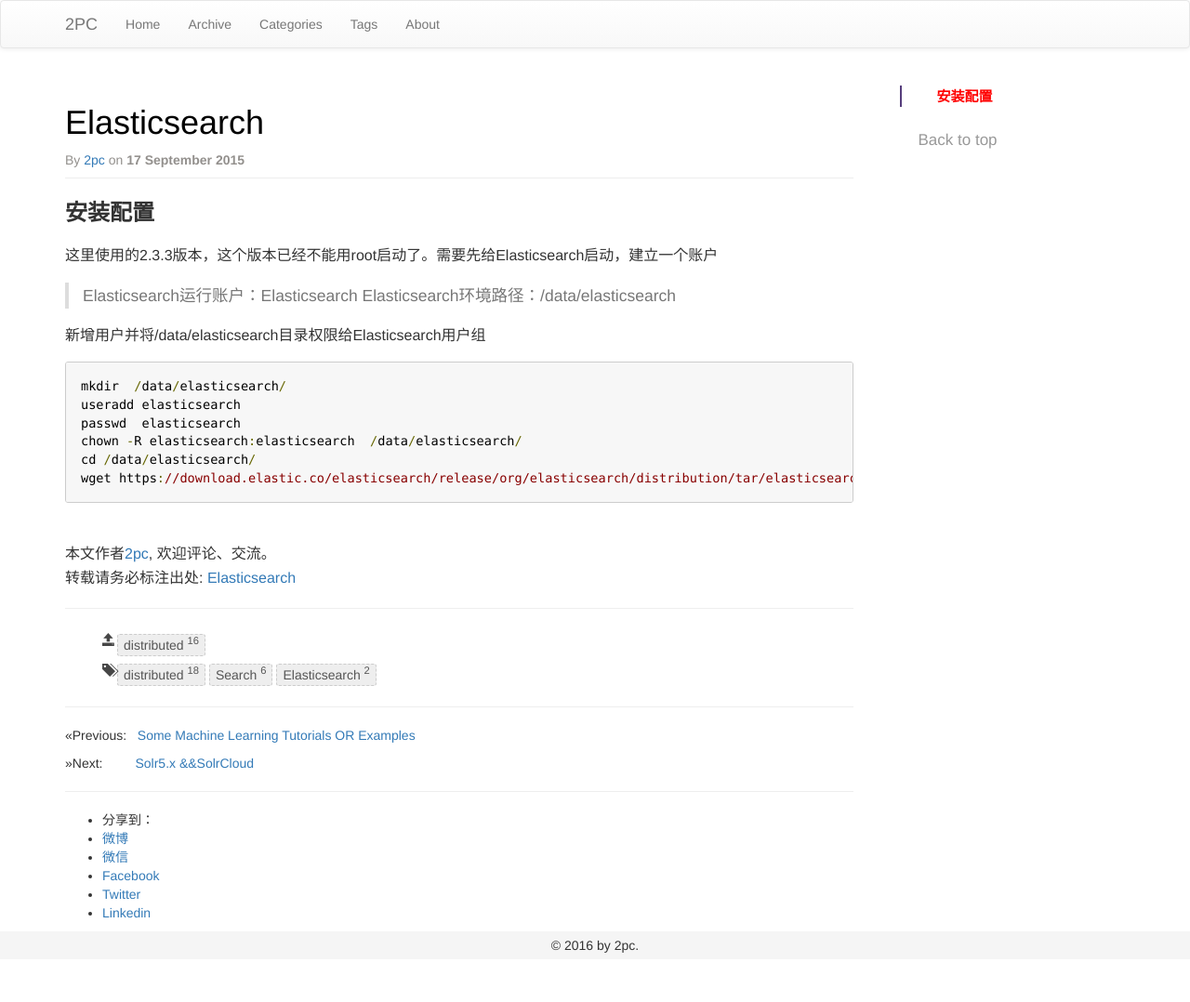
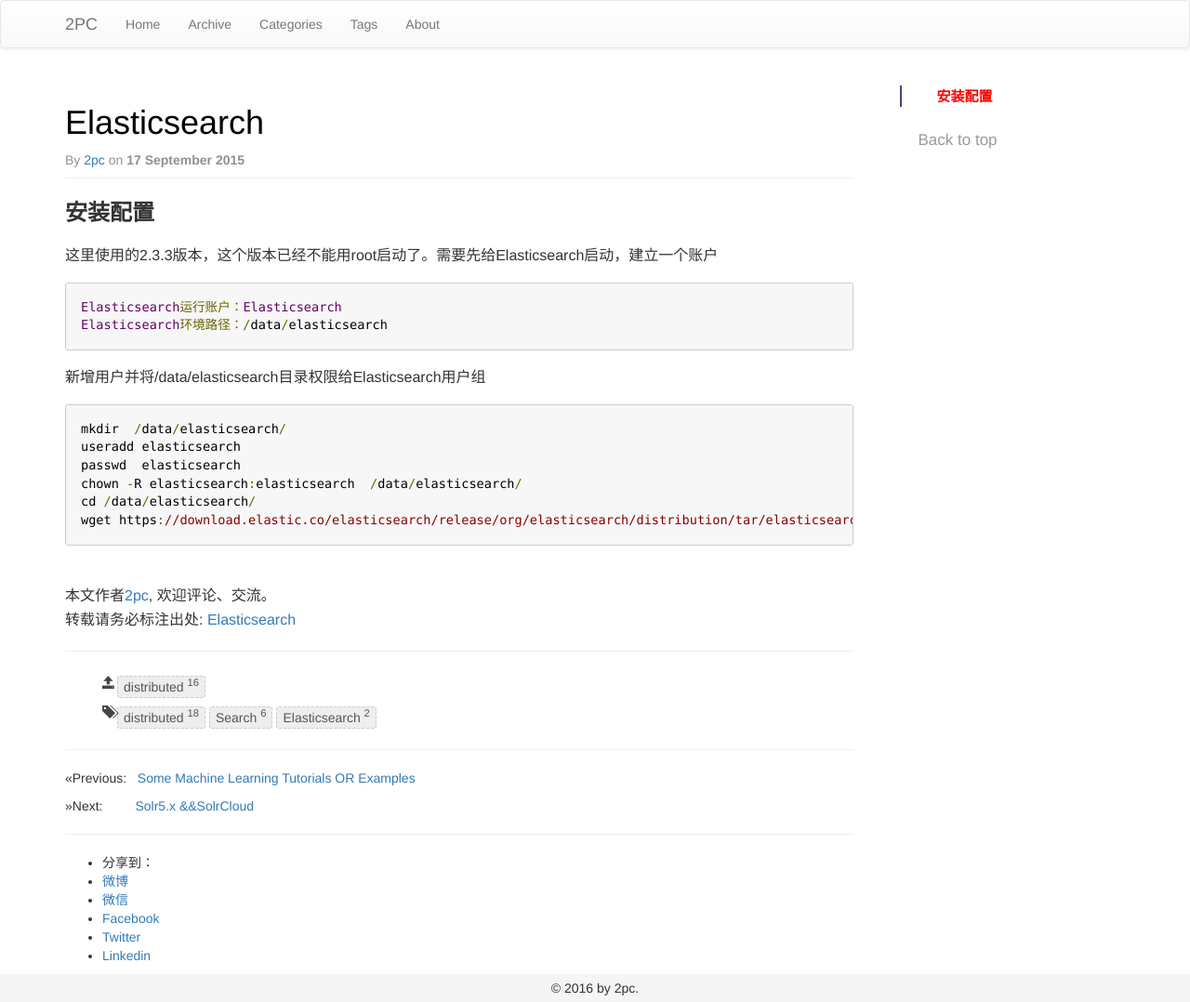
Before and after one commit to luyee/2pc.github.io, a Jekyll site: the page built from _posts/Search/2015-09-17-Elasticsearch.md, in a window 1280 px wide. Shown: the whole page at 93% size. Built offline with Jekyll 4.4.1, drawn with Linux system fonts in a browser that asks for light colours; comment, search, counter and statistics services are not loaded; before the commit the page ends 1032 px from its top, so only the background shows below that.

````diff
--- a/_posts/Search/2015-09-17-Elasticsearch.md
+++ b/_posts/Search/2015-09-17-Elasticsearch.md
@@ -9,8 +9,11 @@ tags: ["distributed","Search","Elasticsearch"]
 
 ### 安装配置
 这里使用的2.3.3版本，这个版本已经不能用root启动了。需要先给Elasticsearch启动，建立一个账户
->Elasticsearch运行账户：Elasticsearch
->Elasticsearch环境路径：/data/elasticsearch
+
+```
+Elasticsearch运行账户：Elasticsearch
+Elasticsearch环境路径：/data/elasticsearch
+```
 
 新增用户并将/data/elasticsearch目录权限给Elasticsearch用户组
 
````
